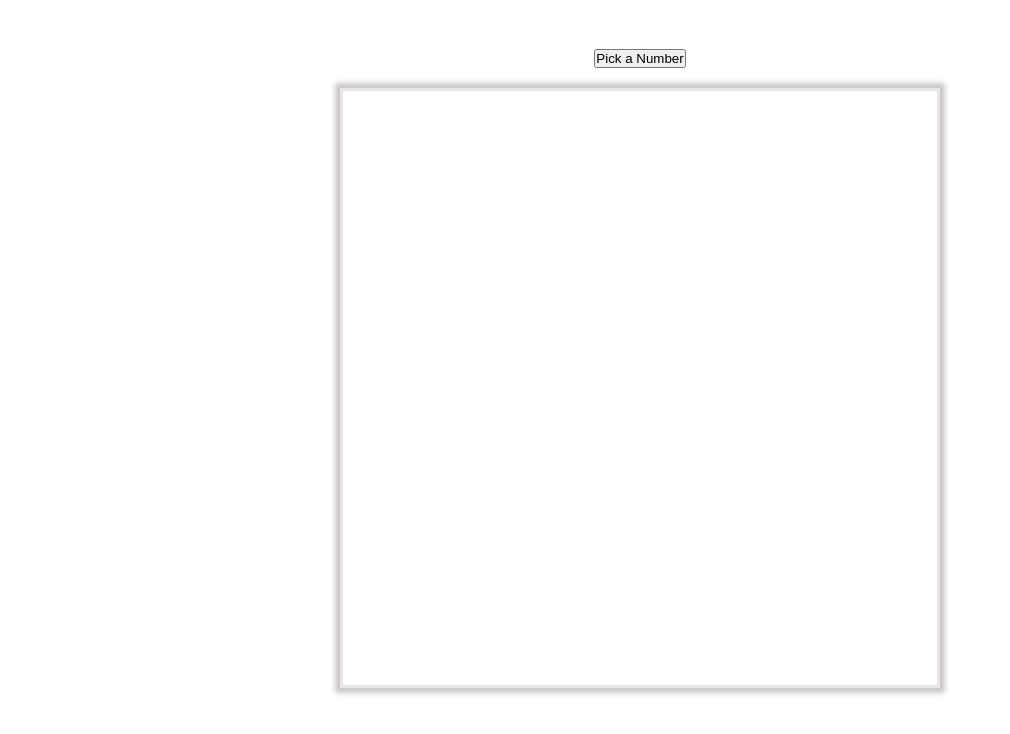
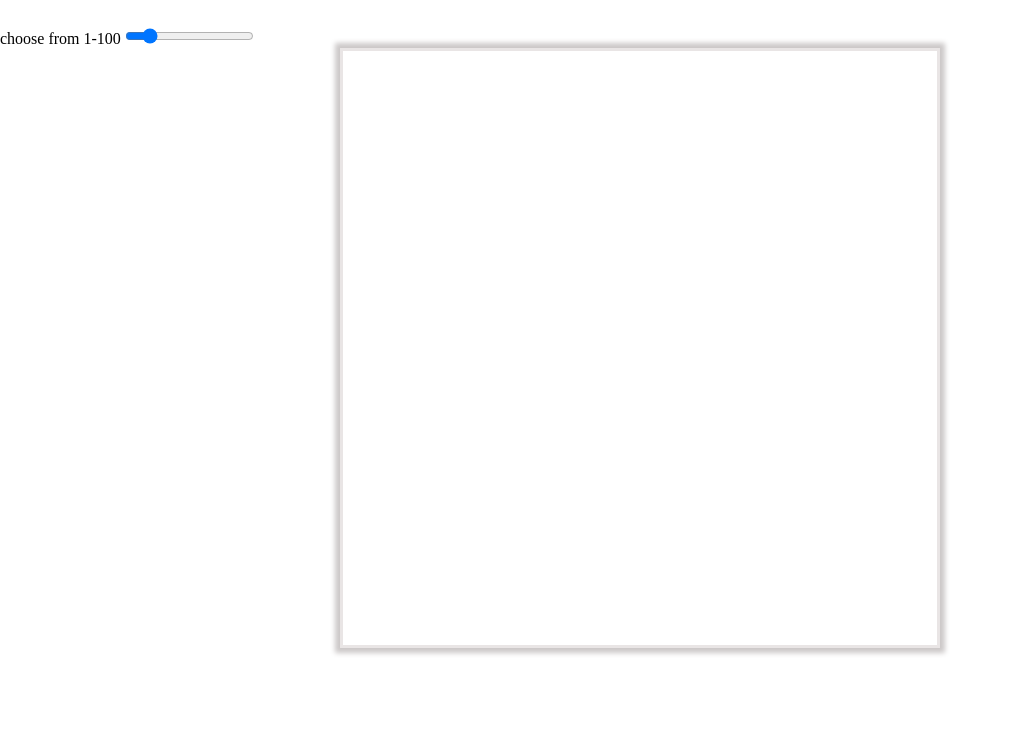
Before and after one commit to mostafa-imam/Project-Etch-a-Sketch, a plain HTML site: page index.html in a window 1280 px wide. Shown: the part 62-796 px from the top of the page, without its empty margins (0-1010 px from the left). Drawn offline with Linux system fonts and the light colour scheme.

Commit message:
feat: Switch from button to slider control

```diff
--- a/index.html
+++ b/index.html
@@ -4,7 +4,7 @@
     <meta charset="UTF-8">
     <meta name="viewport" content="width=device-width, initial-scale=1.0">
     <link rel="stylesheet" href="./styles.css">
-    <script src="./script.js" async></script>
+    <script src="./script.js" defer></script>
     <title>Project: Etch-a-Sketch</title>
 </head>
 <body>
@@ -12,9 +12,9 @@
         <h1>Project: Etch-a-Sketch</h1>
     </nav>
 
-    <div class="btn-container">
-        <button>Pick a Number</button>
-    </div>
+    <label for="sqrNum">choose from 1-100</label>
+    <input type="range" name="sqrNum" id="sqrNum" min="1" max="100" step="1" value="16" />
+    <output class="sqrNum-output" for="sqrNum"></output>
 
     <div class="container">
 
```
